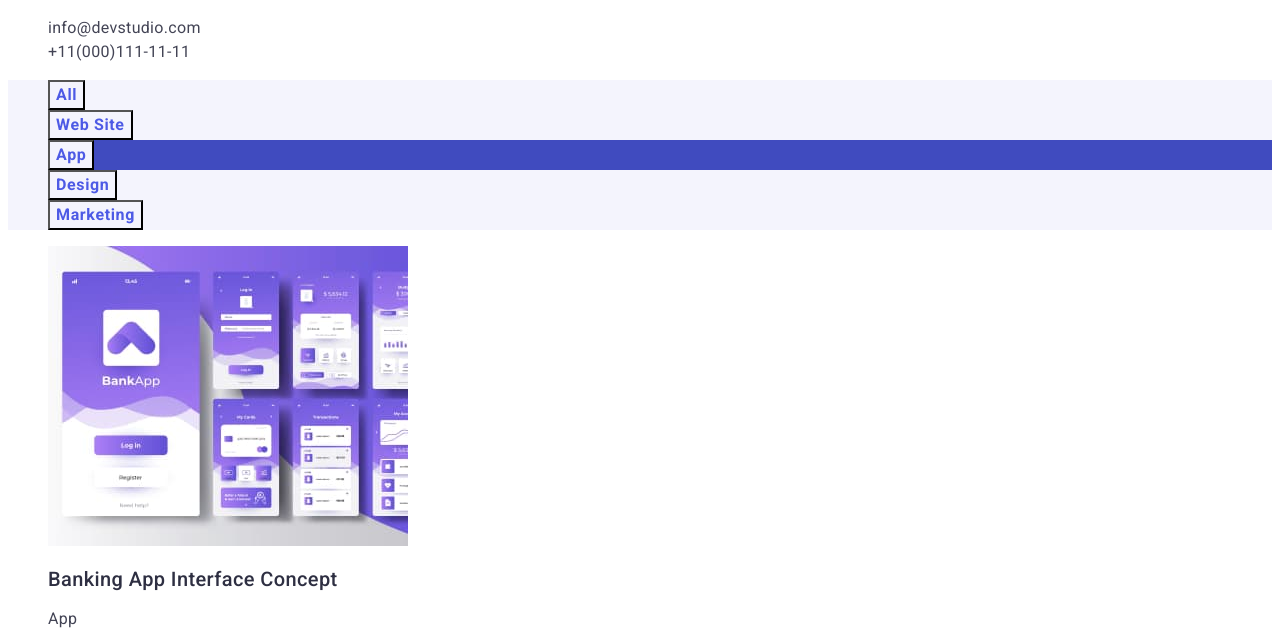
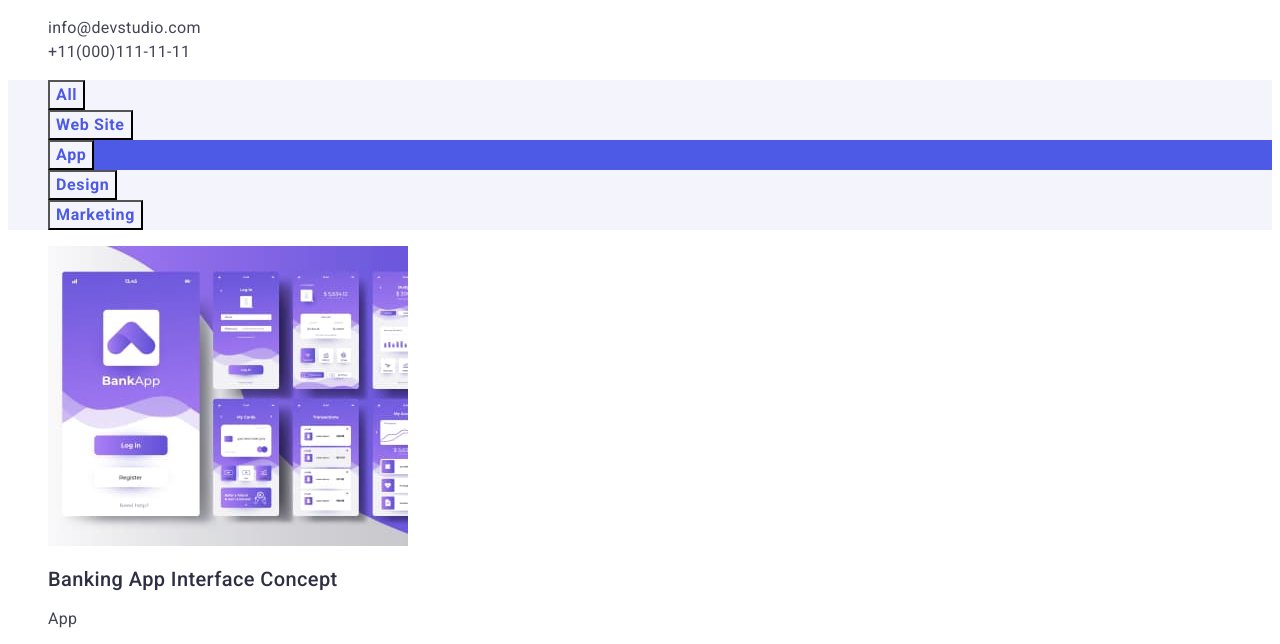
Before and after one commit to Yaroslav-Hryshenko/goit-markup-hw-02, a plain HTML site: page portfolio.html in a window 1280 px wide. In both pictures the pointer is over the element 640 px from the left and 274 px from the top of the page. Shown: the part 120-764 px from the top of the page. Drawn offline with Linux system fonts and the light colour scheme.

Commit message:
Update styles.css

```diff
--- a/css/styles.css
+++ b/css/styles.css
@@ -236,7 +236,7 @@ body {
 }
 .button :hover,
 .button :focus {
-  background-color: var(--btn-fon);
+  background-color: var(--logo-color);
   color: var(--fon-color);
 }
 .foto-list {
```
